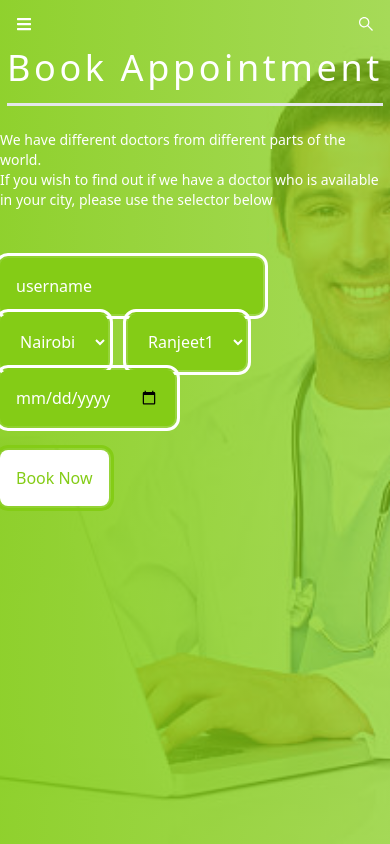
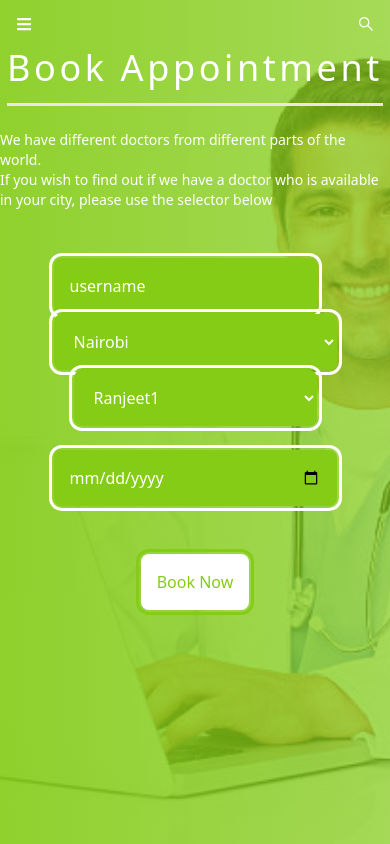
Before and after one commit to Chimwemwe-127001/book-appointment-frontend, a React (Create React App) app: page /reserve in a window 390 px wide. Built offline with nearby package versions, Linux system fonts and the light colour scheme.

Commit message:
Add some styling to make the page responsive

```diff
--- a/src/pages/ReserveForm.js
+++ b/src/pages/ReserveForm.js
@@ -26,7 +26,7 @@ const ReserveForm = () => (
         </p>
       </div>
       <div className="mt-5 flex justify-center">
-        <form action="/#">
+        <form action="/#" className="flex flex-col lg:block">
           <input type="text" value="username" className="mr-5 p-3 bg-lime-500 rounded-lg outline outline-offset-2 outline-3" />
           <select name="cities" id="cities" className="p-3 bg-lime-500 rounded-lg outline outline-offset-2 outline-3">
             <option value="Nairobi">Nairobi</option>
@@ -39,9 +39,11 @@ const ReserveForm = () => (
             <option value="Ranjeet"> Ranjeet2 </option>
             <option value="Ranjeet"> Ranjeet3 </option>
           </select>
-          <input type="date" value="Date" className="mr-10 p-3 bg-lime-500 rounded-lg outline outline-offset-2 outline-3" />
+          <input type="date" value="Date" className="mt-6 lg:mt-0 lg:mr-10 p-3 bg-lime-500 rounded-lg outline outline-offset-2 outline-3" />
           <br />
-          <input type="submit" value="Book Now" className="mt-4 text-lime-500 bg-white p-3 rounded-lg outline outline-offset-2 outline-3" />
+          <div className="flex flex-col items-center lg:grow">
+            <input type="submit" value="Book Now" className="mt-4 text-lime-500 bg-white p-3 rounded-lg outline outline-offset-2 outline-3" />
+          </div>
         </form>
       </div>
     </div>
```
